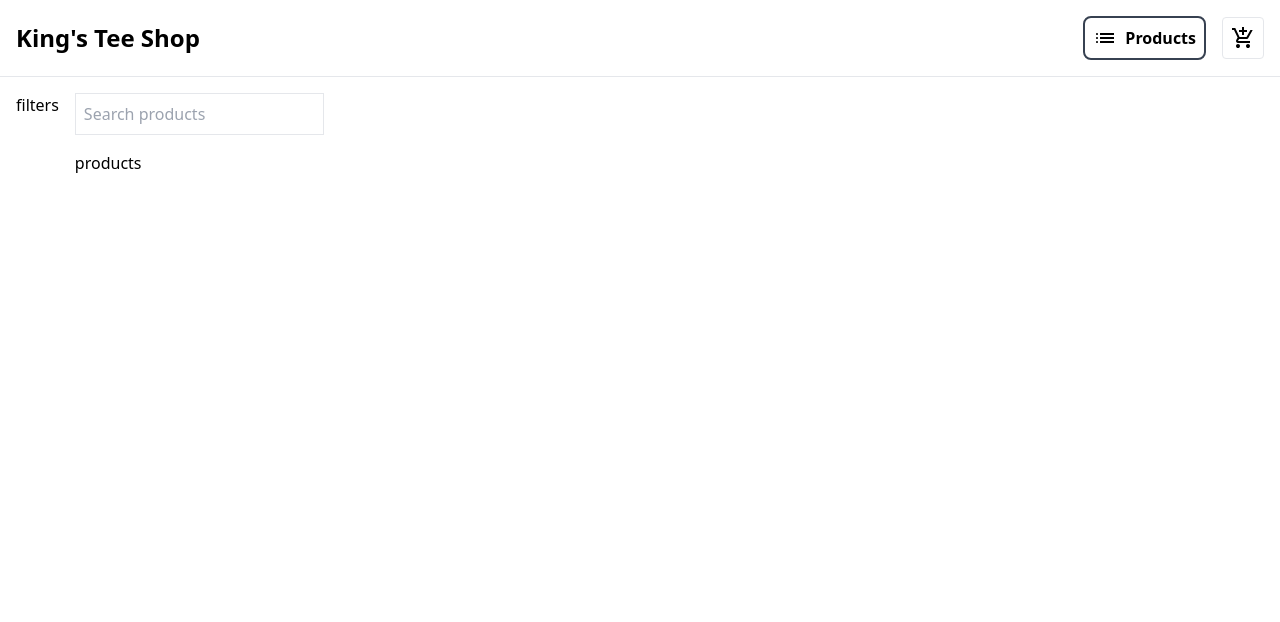
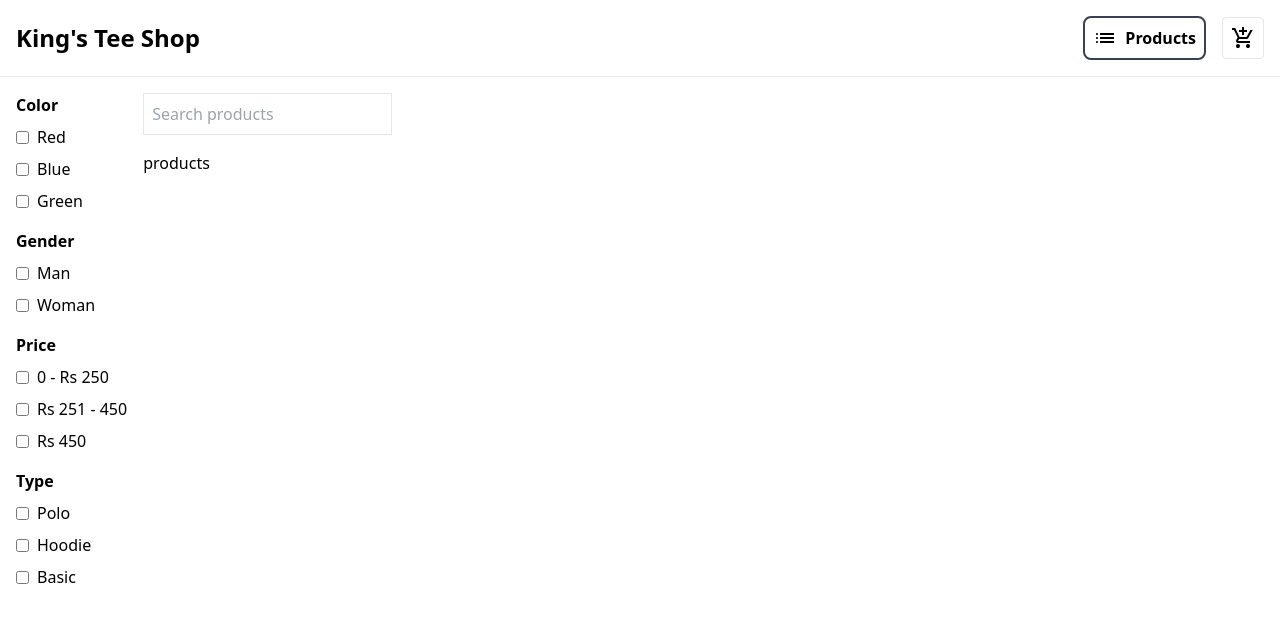
Before and after one commit to iamsomraj/kingteeshop, a Nuxt app: page / in a window 1280 px wide. Shown: the top 622 px of the page. Built offline with nearby package versions, Linux system fonts and the light colour scheme.

Commit message:
feat: :sparkles: implement dynamic filters component with checkbox functionality

```diff
--- a/components/filters.vue
+++ b/components/filters.vue
@@ -1,13 +1,62 @@
 <template>
-    <div>
-        filters
+  <div class="flex flex-col gap-4">
+    <div
+      v-for="item in filters"
+      :key="item.key"
+      class="flex flex-col gap-2 items-start"
+    >
+      <div class="font-semibold">{{ item.key }}</div>
+      <div
+        :key="value"
+        v-for="value in item.values"
+        class="flex gap-2 items-center"
+      >
+        <input
+          type="checkbox"
+          :id="value"
+          :value="value"
+          :checked="filter[item.key].includes(value)"
+          @input="checkboxHandler(item.key, value)"
+        />
+        <label :for="value">{{ value }}</label>
+      </div>
     </div>
+  </div>
 </template>
 
 <script setup lang="ts">
+const props = defineProps<{
+  criteria: Record<string, string[]>;
+  filter: Record<string, string[]>;
+}>();
 
+const emit = defineEmits({
+  'update:filter': (value: Record<string, string[]>) => true,
+});
+
+const filters = computed(() => {
+  return Object.entries(props.criteria).map(([key, values]) => {
+    return {
+      key,
+      values,
+    };
+  });
+});
+
+const checkboxHandler = (key: string, value: string) => {
+  const index = props.filter[key].indexOf(value);
+  if (index === -1) {
+    emit('update:filter', {
+      ...props.filter,
+      [key]: [...props.filter[key], value],
+    });
+  } else {
+    emit('update:filter', {
+      ...props.filter,
+      [key]: props.filter[key].filter((_, i) => i !== index),
+    });
+  }
+};
 </script>
 
-<style scoped>
-
-</style>
+<style scoped></style>
--- a/pages/index.vue
+++ b/pages/index.vue
@@ -1,10 +1,28 @@
 <template>
   <div class="flex gap-4">
-    <filters />
+    <filters
+      :criteria="itemFilterCriteria"
+      :filter="form.filter"
+      @update:filter="form.filter = $event"
+    />
     <products-container />
   </div>
 </template>
 
-<script setup lang="ts"></script>
+<script setup lang="ts">
+type FormData = {
+  filter: Record<string, string[]>;
+};
+const itemFilterCriteria = {
+  Color: ['Red', 'Blue', 'Green'],
+  Gender: ['Man', 'Woman'],
+  Price: ['0 - Rs 250', 'Rs 251 - 450', 'Rs 450'],
+  Type: ['Polo', 'Hoodie', 'Basic'],
+};
+
+const form = reactive({
+  filter: { Color: [], Gender: [], Price: [], Type: [] },
+}) as FormData;
+</script>
 
 <style scoped></style>
```
